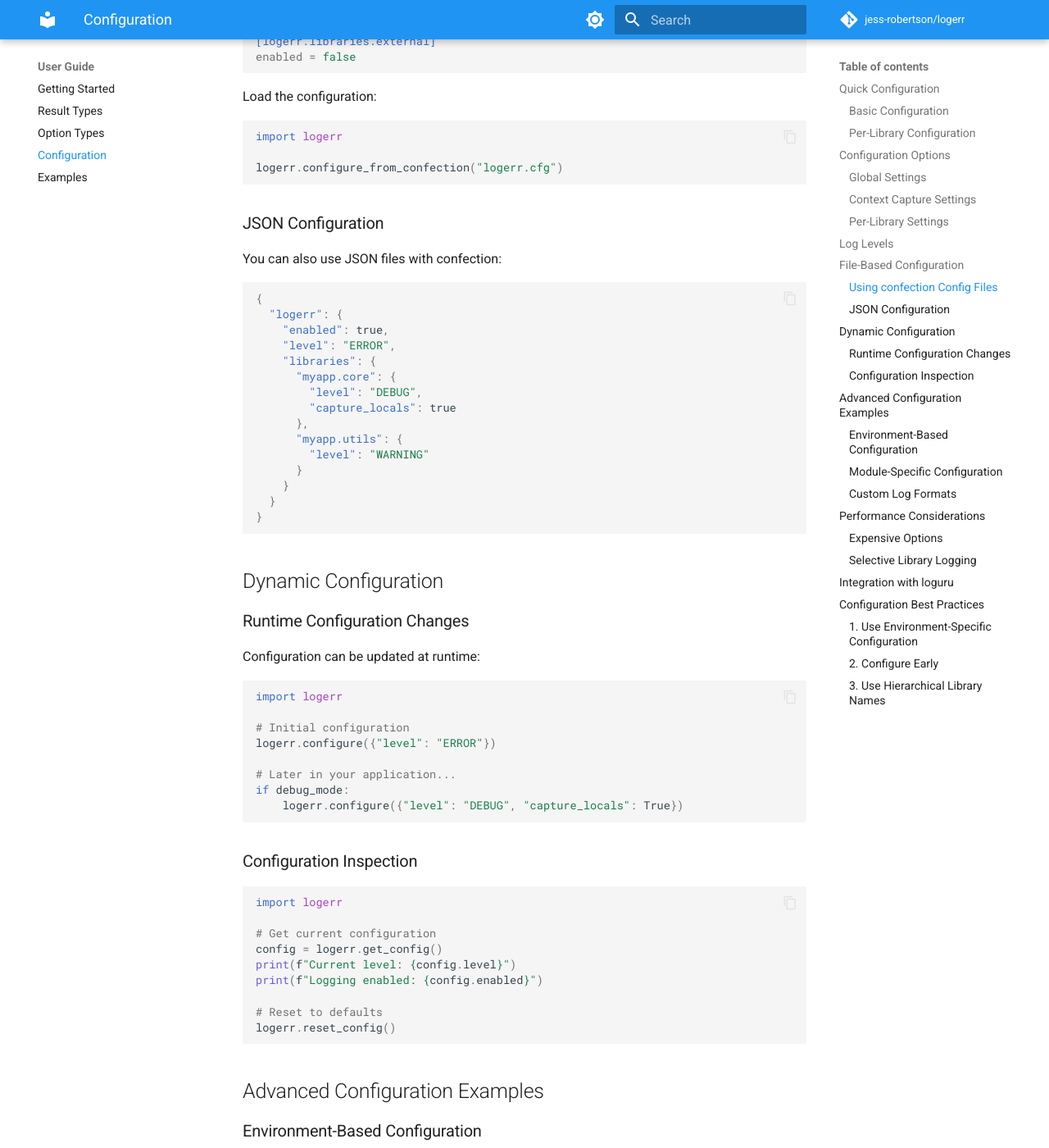
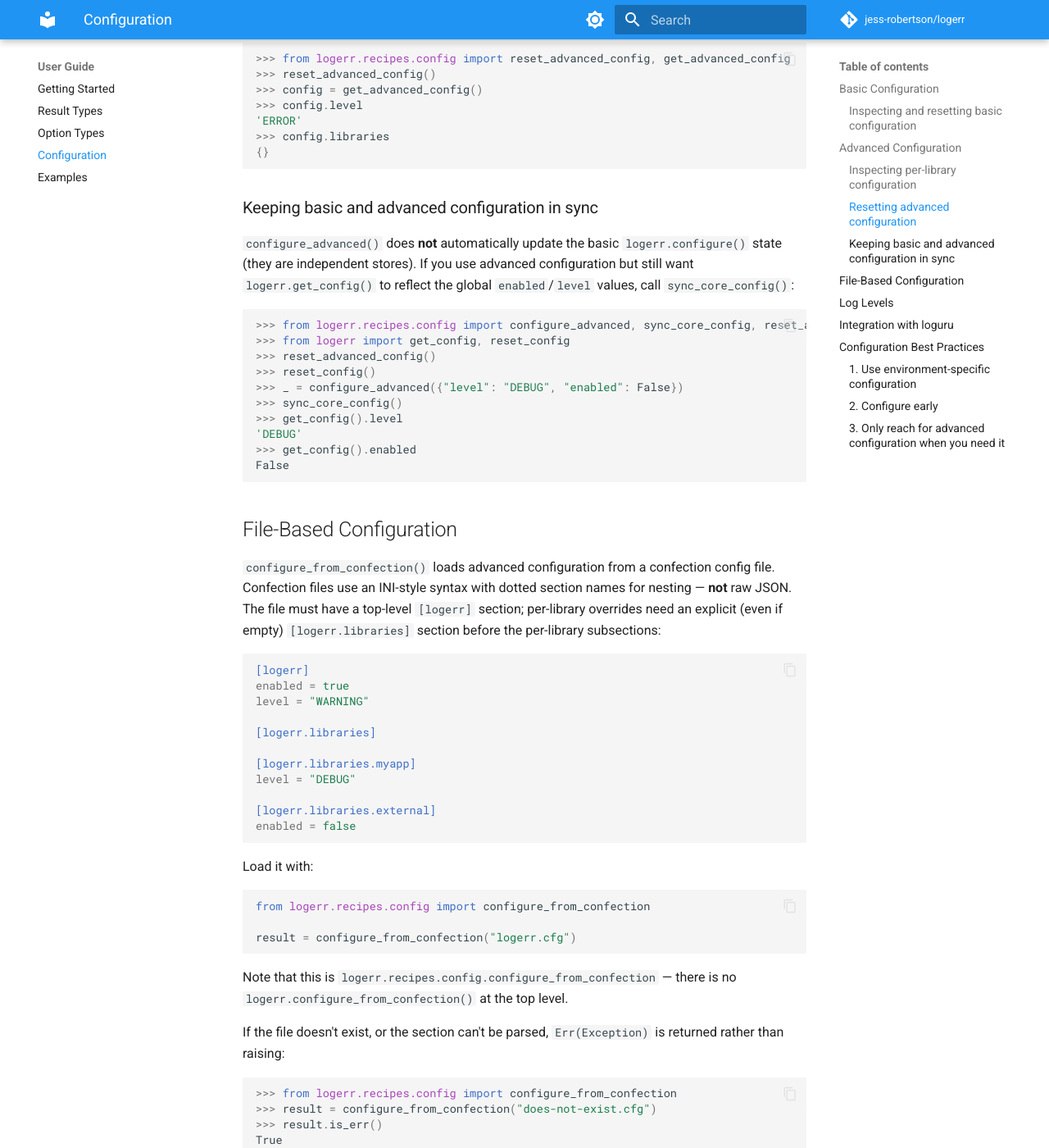
Before and after one commit to jesserobertson/logerr, an MkDocs documentation site: the page built from docs/guide/configuration.md, in a window 1280 px wide and 1400 px high, scrolled down 3050 px. Shown: the whole window at 82% size. Built offline with MkDocs 1.6.1 and Material for MkDocs 9.7.7, drawn with Linux system fonts in a browser that asks for light colours; comment, search, counter and statistics services are not loaded; some of the changed text lies outside the part shown.

````diff
--- a/docs/guide/configuration.md
+++ b/docs/guide/configuration.md
@@ -1,10 +1,22 @@
 # Configuration
 
-`logerr` provides extensive configuration options to customize logging behavior for different libraries, modules, and use cases. Configuration is managed through the `confection` library, allowing both programmatic and file-based configuration.
+`logerr` has two configuration layers:
 
-## Quick Configuration
+1. **Basic configuration** (`logerr.configure()`) — a small, flat set of options
+   (`enabled`, `level`) exported from the top-level `logerr` package. This is
+   all most applications need.
+2. **Advanced configuration** (`logerr.recipes.config`) — per-library log
+   levels, custom formats, context-capture flags, and file-based configuration
+   via [confection](https://github.com/explosion/confection). Confection is
+   already a core dependency of `logerr`, so advanced configuration does
+   **not** require installing the `recipes` extra — the functionality simply
+   lives under `logerr.recipes.config` for API-surface reasons (it keeps the
+   top-level `logerr` namespace small).
 
-### Basic Configuration
+## Basic Configuration
+
+`logerr.configure()` takes plain keyword arguments — there is no dictionary
+argument and no `libraries` sub-config at this level:
 
 ```python
 >>> import logerr
@@ -26,64 +38,192 @@ True
 
 ```
 
-### Per-Library Configuration
-
-Configure different logging behaviors for different parts of your application:
+An invalid log level returns `Err(ValueError(...))` instead of raising:
 
 ```python
-import logerr
+>>> import logerr
+>>> result = logerr.configure(level="NOT_A_LEVEL")
+>>> result.is_err()
+True
 
-logerr.configure({
-    "level": "ERROR",  # Global default
-    "libraries": {
-        "myapp.database": {"level": "DEBUG"},
-        "myapp.auth": {"level": "WARNING"},
-        "third_party_lib": {"enabled": False}
-    }
-})
 ```
 
-## Configuration Options
-
-### Global Settings
-
-| Option | Type | Default | Description |
-|--------|------|---------|-------------|
-| `enabled` | `bool` | `True` | Enable/disable all logging |
-| `level` | `str` | `"ERROR"` | Global log level |
-| `format` | `str` | `None` | Custom log format string |
-
-### Context Capture Settings
-
-Control what context information is captured with log messages:
-
-| Option | Type | Default | Description |
-|--------|------|---------|-------------|
-| `capture_function_name` | `bool` | `True` | Include function name in logs |
-| `capture_filename` | `bool` | `True` | Include filename in logs |
-| `capture_lineno` | `bool` | `True` | Include line number in logs |
-| `capture_locals` | `bool` | `False` | Include local variables (expensive) |
-
-### Per-Library Settings
-
-Each library can have its own configuration under the `libraries` key:
+### Inspecting and resetting basic configuration
 
 ```python
-logerr.configure({
-    "libraries": {
-        "mylib": {
-            "enabled": True,
-            "level": "DEBUG",
-            "format": "{time} | {level} | {name} | {message}",
-            "capture_locals": True
-        }
-    }
-})
+>>> import logerr
+>>> _ = logerr.configure(level="INFO")
+>>> config = logerr.get_config()
+>>> config.level
+'INFO'
+>>> config.enabled
+True
+
+>>> logerr.reset_config()
+>>> logerr.get_config().level
+'ERROR'
+
+```
+
+## Advanced Configuration
+
+For per-library log levels, custom formats, context-capture control, and
+file-based configuration, use `logerr.recipes.config`. Nothing extra needs to
+be installed — import it directly:
+
+```python
+>>> from logerr.recipes.config import configure_advanced
+
+>>> result = configure_advanced({
+...     "level": "WARNING",
+...     "libraries": {
+...         "myapp.database": {"level": "DEBUG"},
+...         "third_party_lib": {"enabled": False},
+...     },
+...     "capture_locals": True,
+... })
+>>> result.is_ok()
+True
+
+```
+
+`configure_advanced()` accepts a single dictionary with these keys (all
+optional):
+
+| Key | Type | Description |
+|-----|------|-------------|
+| `enabled` | `bool` | Enable/disable all logging |
+| `level` | `str` | Global log level (`DEBUG`, `INFO`, `WARNING`, `ERROR`, `CRITICAL`) |
+| `format` | `str` | Custom loguru format string |
+| `libraries` | `dict[str, dict]` | Per-library overrides, keyed by library name |
+| `capture_function_name` | `bool` | Include function name in logs (default `True`) |
+| `capture_filename` | `bool` | Include filename in logs (default `True`) |
+| `capture_lineno` | `bool` | Include line number in logs (default `True`) |
+| `capture_locals` | `bool` | Include local variables — expensive (default `False`) |
+
+Each entry in `libraries` accepts the same `enabled`/`level` keys, scoped to
+that library name:
+
+```python
+>>> from logerr.recipes.config import configure_advanced, get_library_config
+
+>>> _ = configure_advanced({
+...     "libraries": {
+...         "mylib": {"enabled": True, "level": "DEBUG"},
+...     },
+... })
+>>> get_library_config("mylib")
+{'enabled': True, 'level': 'DEBUG'}
+
+```
+
+### Inspecting per-library configuration
+
+```python
+>>> from logerr.recipes.config import (
+...     configure_advanced,
+...     should_log_for_library,
+...     get_log_level_for_library,
+... )
+
+>>> _ = configure_advanced({
+...     "level": "WARNING",
+...     "libraries": {
+...         "chatty_lib": {"enabled": False},
+...         "myapp.database": {"level": "DEBUG"},
+...     },
+... })
+
+>>> should_log_for_library("chatty_lib")
+False
+>>> get_log_level_for_library("myapp.database")
+'DEBUG'
+>>> get_log_level_for_library("some.other.module")  # falls back to global level
+'WARNING'
+
+```
+
+### Resetting advanced configuration
+
+```python
+>>> from logerr.recipes.config import reset_advanced_config, get_advanced_config
+>>> reset_advanced_config()
+>>> config = get_advanced_config()
+>>> config.level
+'ERROR'
+>>> config.libraries
+{}
+
+```
+
+### Keeping basic and advanced configuration in sync
+
+`configure_advanced()` does **not** automatically update the basic
+`logerr.configure()` state (they are independent stores). If you use advanced
+configuration but still want `logerr.get_config()` to reflect the global
+`enabled`/`level` values, call `sync_core_config()`:
+
+```python
+>>> from logerr.recipes.config import configure_advanced, sync_core_config, reset_advanced_config
+>>> from logerr import get_config, reset_config
+>>> reset_advanced_config()
+>>> reset_config()
+>>> _ = configure_advanced({"level": "DEBUG", "enabled": False})
+>>> sync_core_config()
+>>> get_config().level
+'DEBUG'
+>>> get_config().enabled
+False
+
+```
+
+## File-Based Configuration
+
+`configure_from_confection()` loads advanced configuration from a confection
+config file. Confection files use an INI-style syntax with dotted section
+names for nesting — **not** raw JSON. The file must have a top-level
+`[logerr]` section; per-library overrides need an explicit (even if empty)
+`[logerr.libraries]` section before the per-library subsections:
+
+```ini
+[logerr]
+enabled = true
+level = "WARNING"
+
+[logerr.libraries]
+
+[logerr.libraries.myapp]
+level = "DEBUG"
+
+[logerr.libraries.external]
+enabled = false
+```
+
+Load it with:
+
+```python
+from logerr.recipes.config import configure_from_confection
+
+result = configure_from_confection("logerr.cfg")
+```
+
+Note that this is `logerr.recipes.config.configure_from_confection` — there is
+no `logerr.configure_from_confection()` at the top level.
+
+If the file doesn't exist, or the section can't be parsed, `Err(Exception)` is
+returned rather than raising:
+
+```python
+>>> from logerr.recipes.config import configure_from_confection
+>>> result = configure_from_confection("does-not-exist.cfg")
+>>> result.is_err()
+True
+
 ```
 
 ## Log Levels
 
-`logerr` supports standard Python logging levels:
+`logerr` supports standard Python/loguru logging levels:
 
 - `DEBUG`: Detailed information, typically of interest only when diagnosing problems
 - `INFO`: Confirmation that things are working as expected
@@ -92,239 +232,23 @@ logerr.configure({
 - `CRITICAL`: A serious error, indicating that the program itself may be unable to continue
 
 ```python
-import logerr
-from logerr import Err, Nothing
+>>> import logerr
+>>> from logerr import Err, Nothing
 
-# Configure different levels
-logerr.configure({"level": "DEBUG"})
+>>> _ = logerr.configure(level="DEBUG")
+>>> _ = Nothing("Missing optional config value")  # logged at DEBUG level
 
-# These will be logged at DEBUG level
-Nothing("Missing optional config value")
+>>> _ = logerr.configure(level="ERROR")
+>>> _ = Err("Database connection failed")  # logged at ERROR level
 
-logerr.configure({"level": "ERROR"})
+>>> _ = logerr.configure(level="ERROR")  # restore default for later examples
 
-# This will be logged at ERROR level
-Err("Database connection failed")
-```
-
-## File-Based Configuration
-
-### Using confection Config Files
-
-Create a configuration file (e.g., `logerr.cfg`):
-
-```ini
-[logerr]
-enabled = true
-level = "WARNING"
-capture_locals = false
-
-[logerr.libraries.myapp]
-level = "DEBUG"
-enabled = true
-
-[logerr.libraries.external]
-enabled = false
-```
-
-Load the configuration:
-
-```python
-import logerr
-
-logerr.configure_from_confection("logerr.cfg")
-```
-
-### JSON Configuration
-
-You can also use JSON files with confection:
-
-```json
-{
-  "logerr": {
-    "enabled": true,
-    "level": "ERROR",
-    "libraries": {
-      "myapp.core": {
-        "level": "DEBUG",
-        "capture_locals": true
-      },
-      "myapp.utils": {
-        "level": "WARNING"
-      }
-    }
-  }
-}
-```
-
-## Dynamic Configuration
-
-### Runtime Configuration Changes
-
-Configuration can be updated at runtime:
-
-```python
-import logerr
-
-# Initial configuration
-logerr.configure({"level": "ERROR"})
-
-# Later in your application...
-if debug_mode:
-    logerr.configure({"level": "DEBUG", "capture_locals": True})
-```
-
-### Configuration Inspection
-
-```python
-import logerr
-
-# Get current configuration
-config = logerr.get_config()
-print(f"Current level: {config.level}")
-print(f"Logging enabled: {config.enabled}")
-
-# Reset to defaults
-logerr.reset_config()
-```
-
-## Advanced Configuration Examples
-
-### Environment-Based Configuration
-
-```python
-import os
-import logerr
-
-# Configure based on environment
-env = os.getenv("ENVIRONMENT", "production")
-
-if env == "development":
-    logerr.configure({
-        "level": "DEBUG",
-        "capture_locals": True,
-        "libraries": {
-            "myapp": {"level": "DEBUG"}
-        }
-    })
-elif env == "staging":
-    logerr.configure({
-        "level": "INFO",
-        "libraries": {
-            "myapp": {"level": "INFO"}
-        }
-    })
-else:  # production
-    logerr.configure({
-        "level": "ERROR",
-        "capture_locals": False
-    })
-```
-
-### Module-Specific Configuration
-
-```python
-import logerr
-
-# Configure different modules differently
-logerr.configure({
-    "level": "WARNING",
-    "libraries": {
-        # Database operations - log everything
-        "myapp.database": {
-            "level": "DEBUG",
-            "capture_locals": True
-        },
-
-        # Authentication - security sensitive
-        "myapp.auth": {
-            "level": "WARNING",
-            "capture_locals": False  # Don't capture passwords, etc.
-        },
-
-        # Third-party library - only errors
-        "requests": {
-            "level": "ERROR"
-        },
-
-        # Disable logging for noisy library
-        "chatty_lib": {
-            "enabled": False
-        }
-    }
-})
-```
-
-### Custom Log Formats
-
-```python
-import logerr
-
-# Custom format with more context
-logerr.configure({
-    "format": "{time:YYYY-MM-DD HH:mm:ss} | {level: <8} | {name}:{function}:{line} | {message}",
-    "capture_function_name": True,
-    "capture_lineno": True
-})
-
-# Minimal format for production
-logerr.configure({
-    "format": "{time:HH:mm:ss} | {level} | {message}",
-    "capture_function_name": False,
-    "capture_filename": False,
-    "capture_lineno": False
-})
-```
-
-## Performance Considerations
-
-### Expensive Options
-
-Some configuration options can impact performance:
-
-```python
-import logerr
-
-# These options are expensive - use sparingly
-logerr.configure({
-    "capture_locals": True,    # Captures all local variables
-    "level": "DEBUG"           # Generates more log messages
-})
-
-# For production, prefer:
-logerr.configure({
-    "capture_locals": False,
-    "level": "ERROR"
-})
-```
-
-### Selective Library Logging
-
-Enable detailed logging only where needed:
-
-```python
-import logerr
-
-# Global configuration - minimal logging
-logerr.configure({
-    "level": "ERROR",
-    "capture_locals": False,
-    "libraries": {
-        # Enable detailed logging only for critical components
-        "myapp.payment": {
-            "level": "DEBUG",
-            "capture_locals": True
-        },
-        "myapp.user_auth": {
-            "level": "INFO"
-        }
-    }
-})
 ```
 
 ## Integration with loguru
 
-`logerr` uses `loguru` for the actual logging. You can configure loguru separately for additional control:
+`logerr` uses `loguru` for the actual logging. You can configure loguru
+separately for additional control (handlers, sinks, rotation, etc.):
 
 ```python
 import logerr
@@ -335,8 +259,8 @@ logger.remove()  # Remove default handler
 logger.add("app.log", rotation="1 MB", level="INFO")
 logger.add("errors.log", level="ERROR")
 
-# Configure logerr
-logerr.configure({"level": "INFO"})
+# Configure logerr's own level/enabled flag
+logerr.configure(level="INFO")
 
 # Now logerr will use your loguru configuration
 from logerr import Err
@@ -345,29 +269,32 @@ Err("This will go to both app.log and errors.log")
 
 ## Configuration Best Practices
 
-### 1. Use Environment-Specific Configuration
+### 1. Use environment-specific configuration
+
+Prefer file-based configuration for per-environment overrides, falling back
+to basic configuration if no file is present:
 
 ```python
+import os
+from logerr.recipes.config import configure_from_confection
 import logerr
-import os
 
-# Load from environment-specific config file
 env = os.getenv("ENV", "development")
 config_file = f"config/{env}.cfg"
 
-try:
-    logerr.configure_from_confection(config_file)
-except FileNotFoundError:
-    # Fallback to programmatic configuration
+result = configure_from_confection(config_file)
+if result.is_err():
+    # Fallback to basic configuration
     if env == "production":
-        logerr.configure({"level": "ERROR"})
+        logerr.configure(level="ERROR")
     else:
-        logerr.configure({"level": "DEBUG"})
+        logerr.configure(level="DEBUG")
 ```
 
-### 2. Configure Early
+### 2. Configure early
 
-Configure `logerr` as early as possible in your application:
+Configure `logerr` as early as possible in your application, before other
+modules that raise `Err`/`Nothing` are imported and used:
 
 ```python
 # main.py
@@ -375,7 +302,7 @@ import logerr
 
 def main():
     # Configure logging first
-    logerr.configure({"level": "INFO"})
+    logerr.configure(level="INFO")
 
     # Then import and run your application
     from myapp import app
@@ -385,25 +312,23 @@ if __name__ == "__main__":
     main()
 ```
 
-### 3. Use Hierarchical Library Names
+### 3. Only reach for advanced configuration when you need it
 
-Organize your library configuration hierarchically:
+If you just need a global on/off switch and a single log level,
+`logerr.configure()` is enough. Reach for
+`logerr.recipes.config.configure_advanced()` only when you need per-library
+levels, custom formats, or context-capture control:
 
 ```python
-logerr.configure({
+from logerr.recipes.config import configure_advanced
+
+configure_advanced({
+    "level": "WARNING",
     "libraries": {
-        # Top-level configuration
-        "myapp": {"level": "INFO"},
-
-        # More specific configuration
-        "myapp.database": {"level": "DEBUG"},
-        "myapp.database.migrations": {"level": "WARNING"},
-
-        # Feature-specific configuration
-        "myapp.features.payments": {"level": "DEBUG", "capture_locals": True},
-        "myapp.features.auth": {"level": "WARNING"},
-    }
+        "myapp.database": {"level": "DEBUG", "capture_locals": True},
+        "myapp.auth": {"level": "WARNING"},
+        "requests": {"level": "ERROR"},
+        "chatty_lib": {"enabled": False},
+    },
 })
 ```
-
-This hierarchical approach allows you to configure logging at different levels of granularity while maintaining organization.
````
Also changed, not shown: README.md (+9 -5 lines), docs/guide/getting-started.md (+1 -0 lines).
